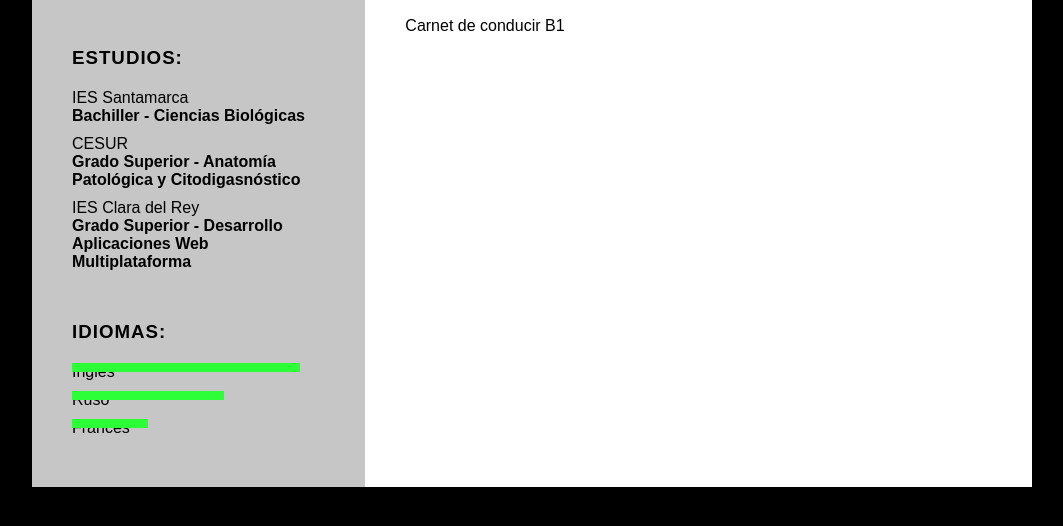
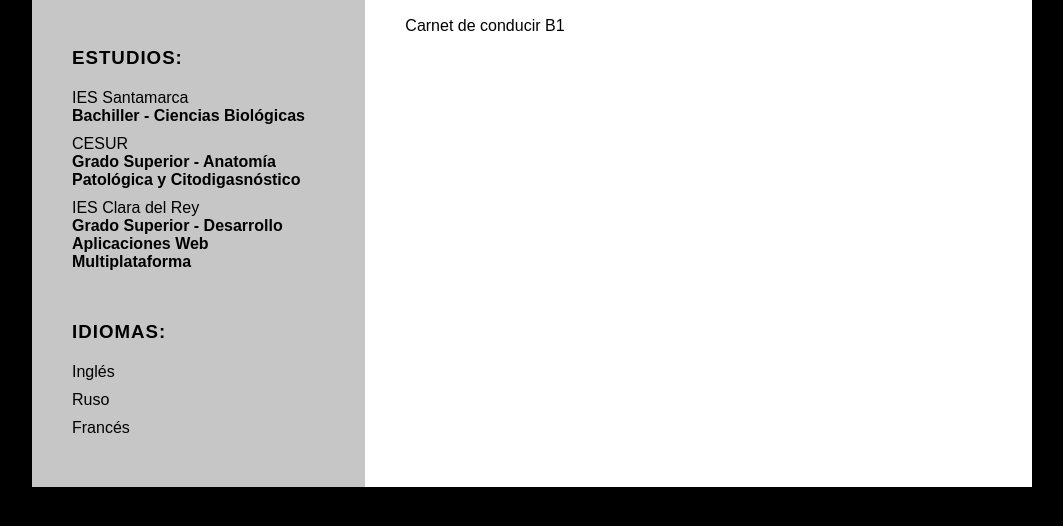
Before and after one commit to EugeniaRodin/eugenia.rodin.github.io, a plain HTML site: page index.html in a window 1280 px wide. Shown: the part 590-1116 px from the top of the page, without its empty margins (108-1171 px from the left). Drawn offline with Linux system fonts and the light colour scheme.

Commit message:
RETOQUES

```diff
--- a/index.html
+++ b/index.html
@@ -58,19 +58,17 @@
                 <li>
                     <span class="texto">Inglés</span>
                     <span class="porcentaje">
-                        <div style="width: 90%;"></div>
                     </span>
                 </li>
                 <li>
                     <span class="texto">Ruso</span>
                     <span class="porcentaje">
-                        <div style="width: 60%;"></div>
                     </span>
+
                 </li>
                 <li>
                     <span class="texto">Francés</span>
                     <span class="porcentaje">
-                        <div style="width: 30%;"></div>
                     </span>
                 </li>
             </ul>
```
